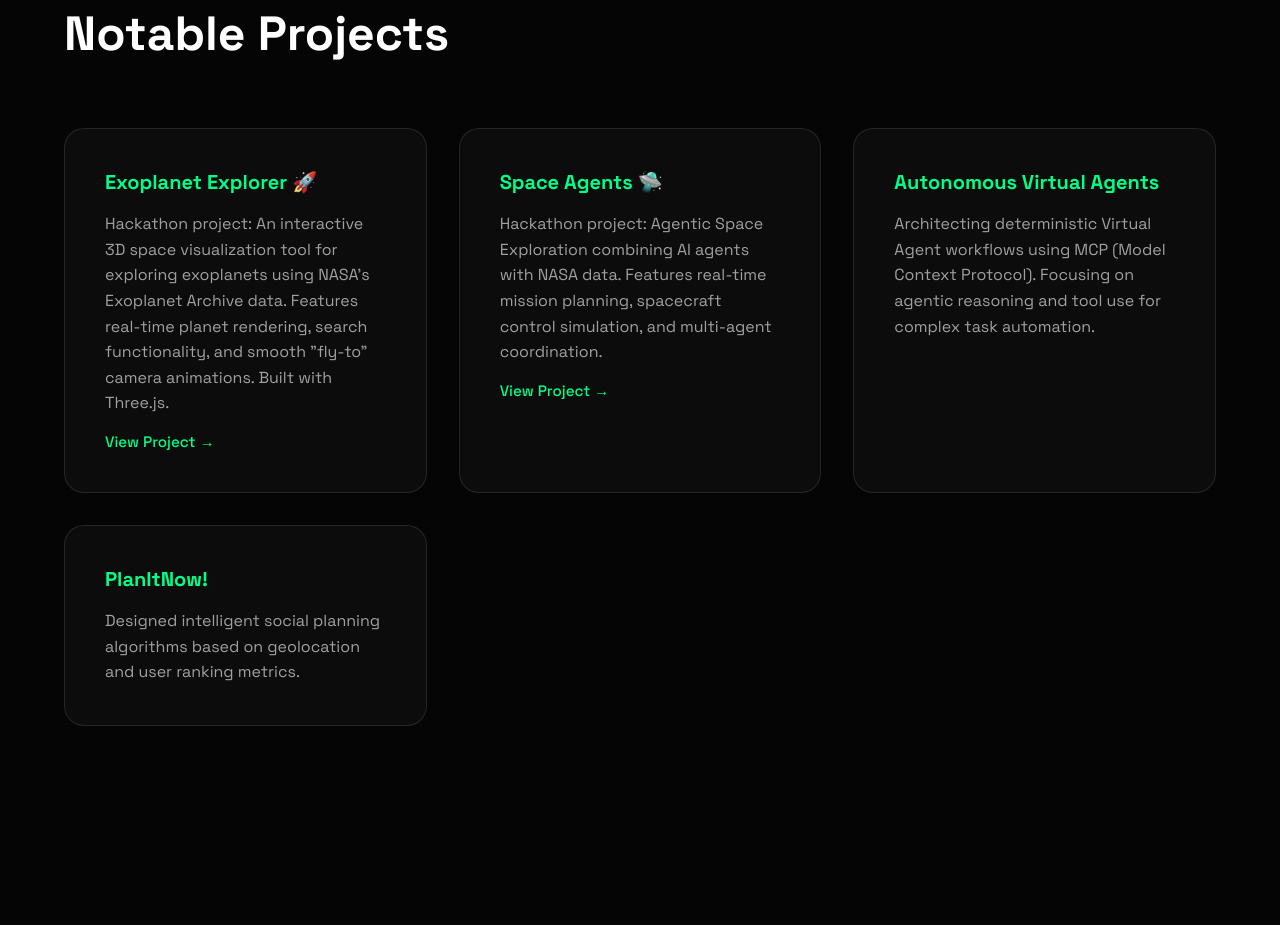
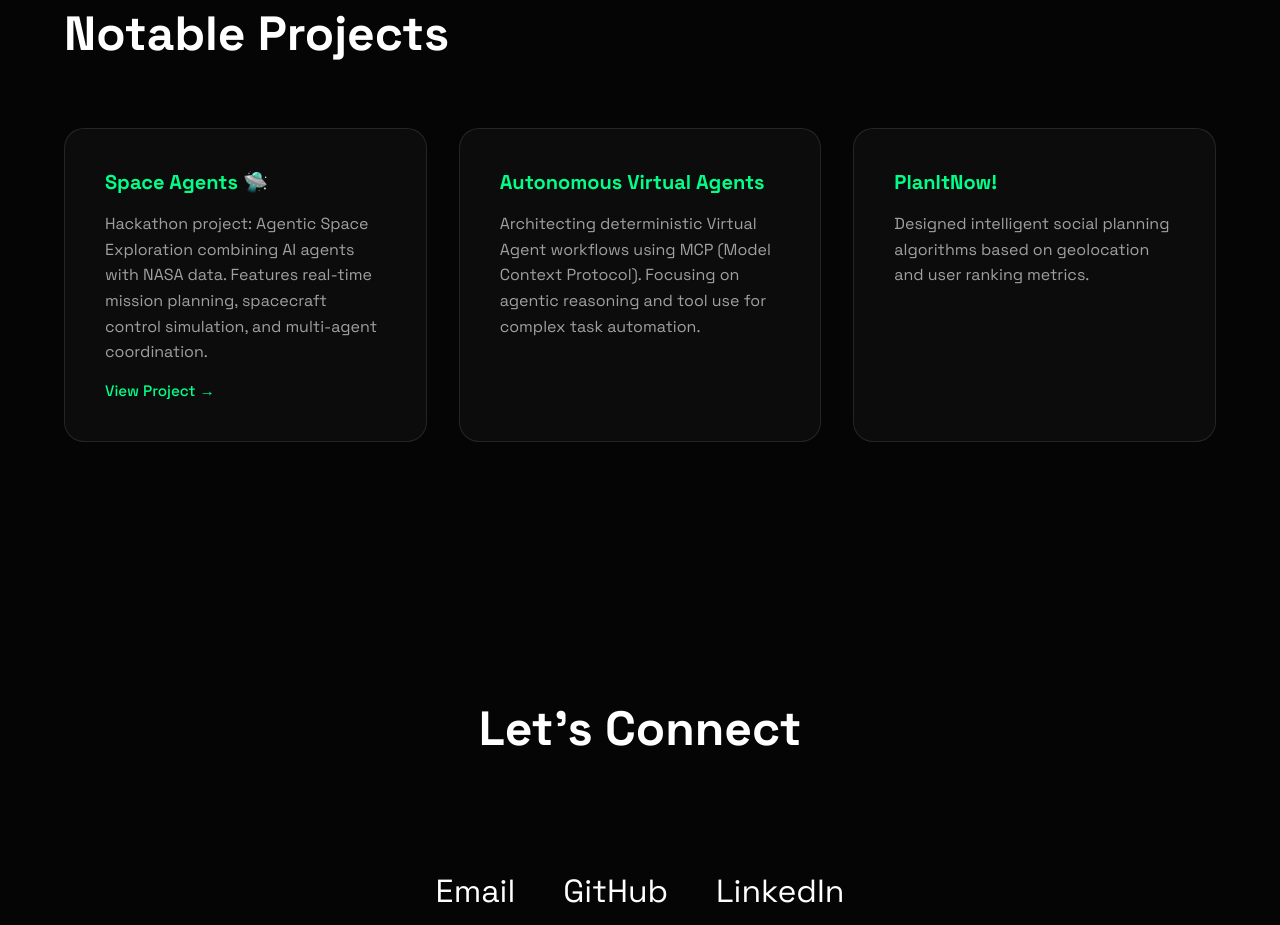
Before and after one commit to Zaexv/about-me, a website: page index.html in a window 1280 px wide. Shown: the part 3975-4900 px from the top of the page. Drawn offline with nearby package versions, Linux system fonts and the light colour scheme.

Commit message:
Remove Exoplanet Explorer project (redundant with Space Agents)

```diff
--- a/index.html
+++ b/index.html
@@ -200,13 +200,6 @@
       <h2 class="section-title">Notable Projects</h2>
       <div class="projects-list">
         <div class="project-card">
-          <h4>Exoplanet Explorer 🚀</h4>
-          <p>Hackathon project: An interactive 3D space visualization tool for exploring exoplanets using NASA's
-            Exoplanet Archive data. Features real-time planet rendering, search functionality, and smooth "fly-to"
-            camera animations. Built with Three.js.</p>
-          <a href="https://zaexv.github.io/exoplanet-explorer/" target="_blank" class="project-link">View Project →</a>
-        </div>
-        <div class="project-card">
           <h4>Space Agents 🛸</h4>
           <p>Hackathon project: Agentic Space Exploration combining AI agents with NASA data. Features real-time mission
             planning, spacecraft control simulation, and multi-agent coordination.</p>
```
